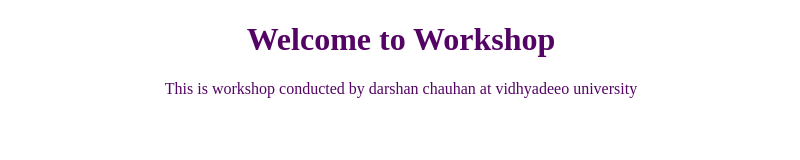
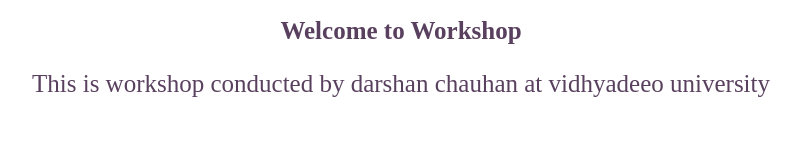
Before and after one commit to jugalweb/demo, a plain HTML site: page index.html in a window 1280 px wide. Shown: the whole page, without its empty margins (239-1039 px from the left). Drawn offline with Linux system fonts and the light colour scheme.

Commit message:
css change

```diff
--- a/css/style.css
+++ b/css/style.css
@@ -1,4 +1,5 @@
 h1,p{
-    color: #540464;
+    color: #59405e;
     text-align: center;
+    font-size: 25px;
 }
```
